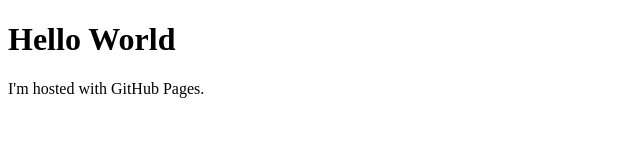
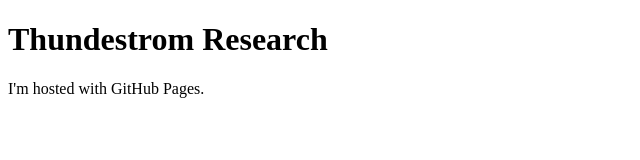
Before and after one commit to nxuananh/thunderstrom, a plain HTML site: page index.html in a window 1280 px wide. Shown: the whole page, without its empty margins (0-640 px from the left). Drawn offline with Linux system fonts and the light colour scheme.

Commit message:
change title
object change

```diff
--- a/index.html
+++ b/index.html
@@ -1,7 +1,7 @@
 <!DOCTYPE html>
 <html>
 <body>
-<h1>Hello World</h1>
+<h1>Thundestrom Research</h1>
 <p>I'm hosted with GitHub Pages.</p>
 </body>
 </html>
```
